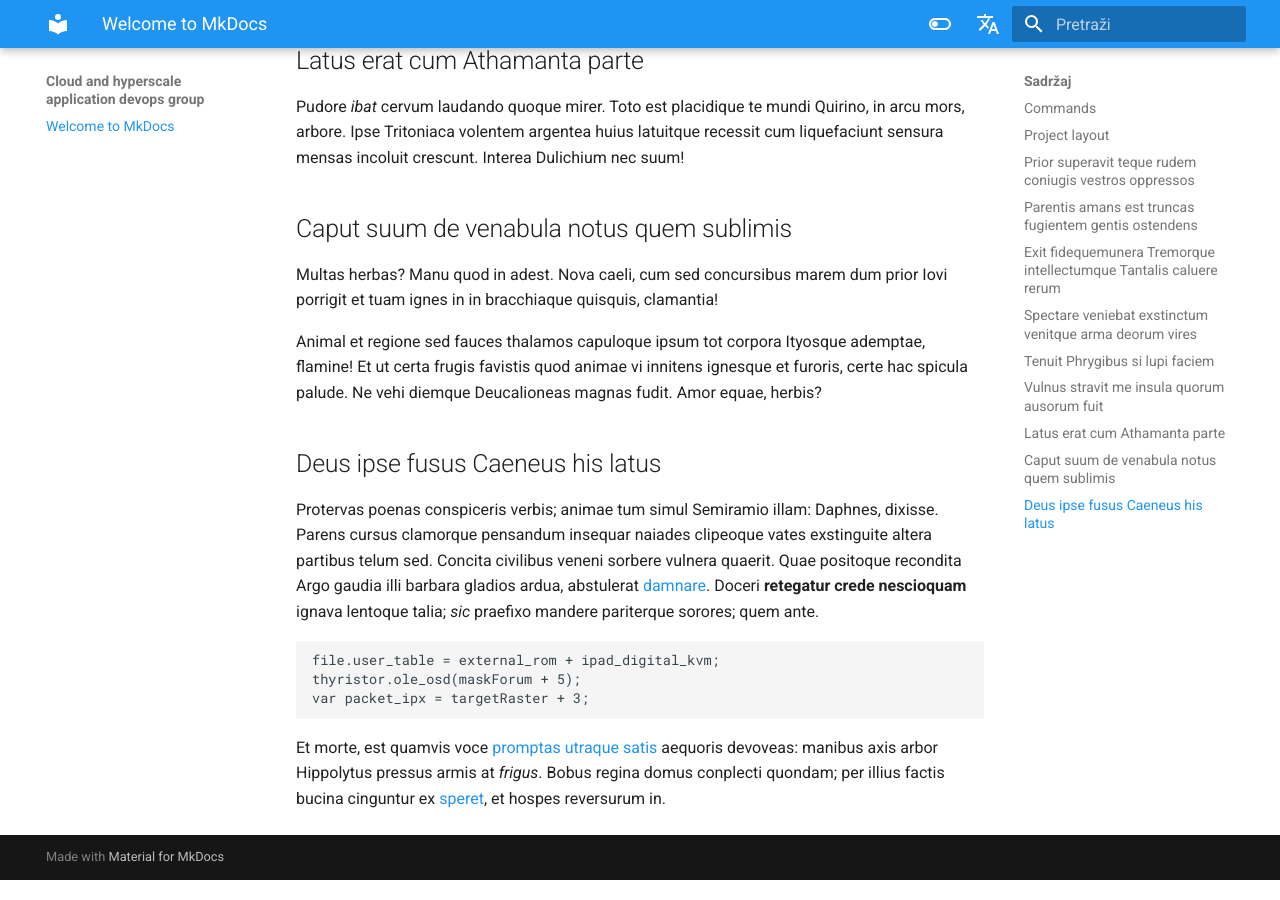
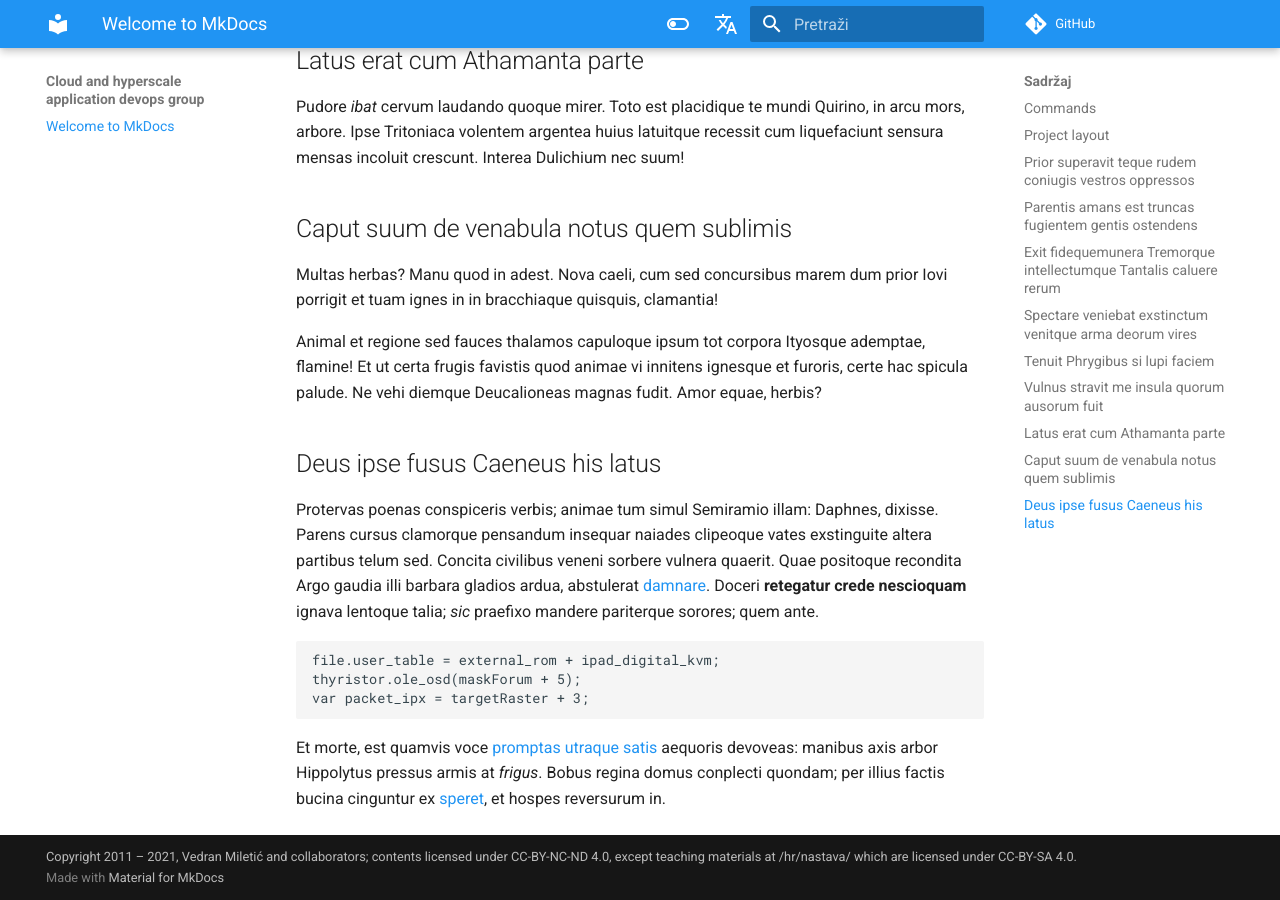
Before and after one commit to gaseri/website, an MkDocs documentation site: the page built from docs/index.md, in a window 1280 px wide and 900 px high, scrolled down 2249 px. Built offline with MkDocs 1.6.1 and Material for MkDocs 9.7.7, drawn with Linux system fonts in a browser that asks for light colours; comment, search, counter and statistics services are not loaded.

Commit message:
Fill in useful settings

```diff
--- a/mkdocs.yml
+++ b/mkdocs.yml
@@ -1,4 +1,9 @@
 site_name: Cloud and hyperscale application devops group
+site_description: Research and teaching group at University of Rijeka Faculty of Information Technology
+site_author: Vedran Miletić
+copyright: Copyright 2011 – 2021, Vedran Miletić and collaborators; contents licensed under CC-BY-NC-ND 4.0, except teaching materials at /hr/nastava/ which are licensed under CC-BY-SA 4.0.
+repo_url: https://github.com/infuniri/chad-group/
+edit_uri: blob/main/docs/
 theme:
   name: material
   features:
```
